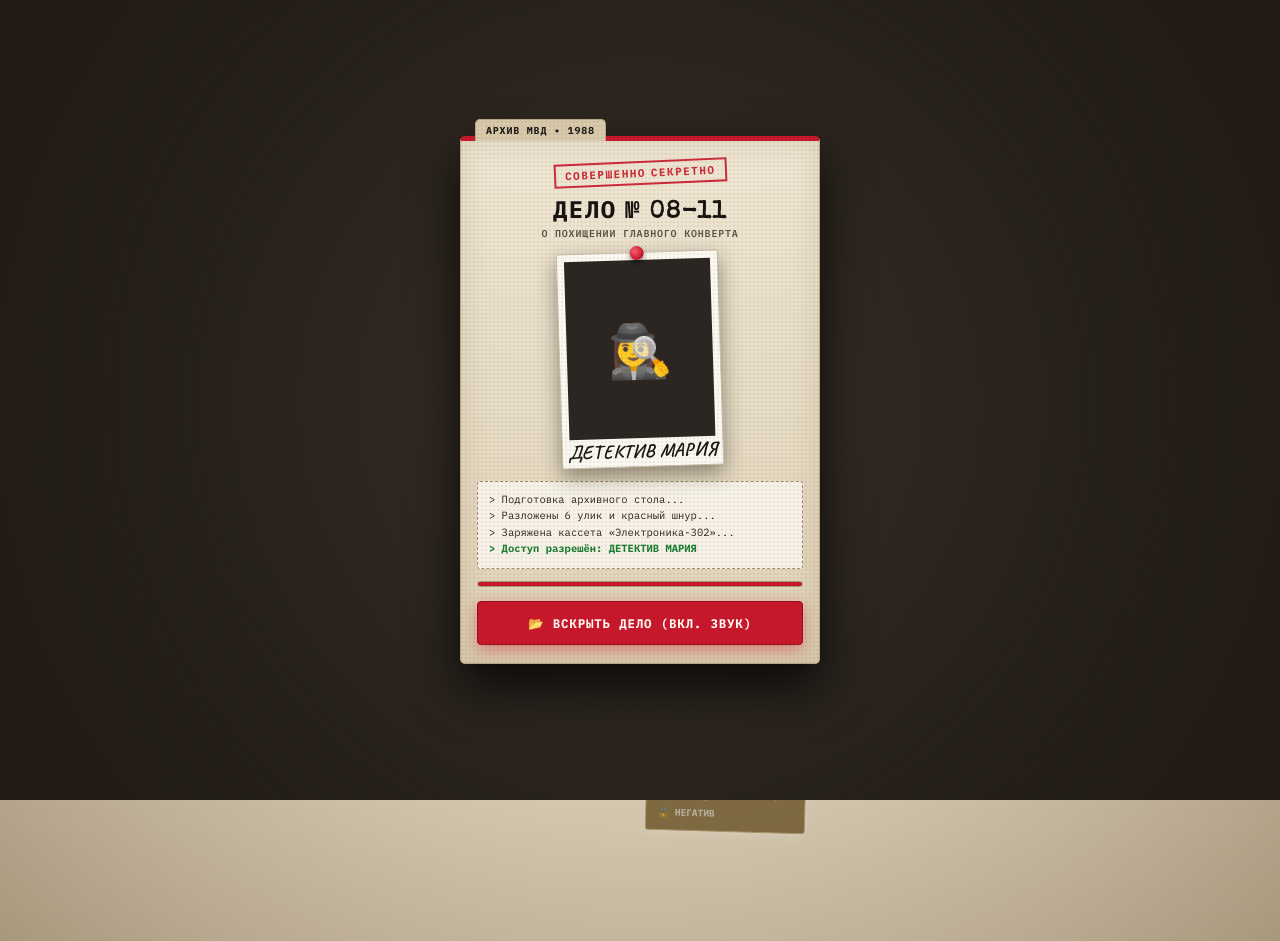
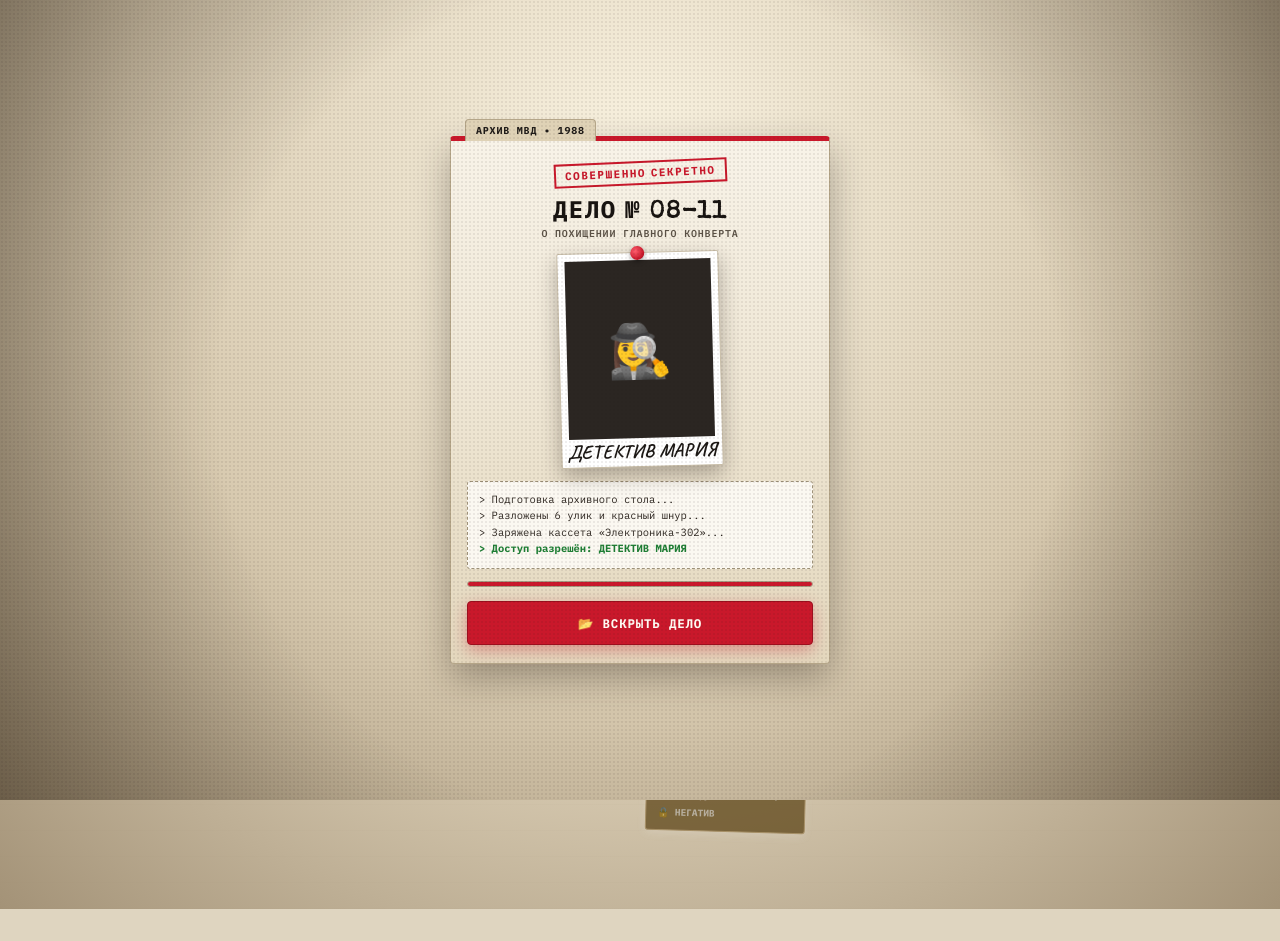
Before and after one commit to andrewldnr-glitch/detective-maria, a plain HTML site: page index.html in a window 1280 px wide. After the commit the page ends 909 px from the top, so only its background shows below. Drawn offline with nearby package versions, Linux system fonts and the light colour scheme.

Commit message:
Add files via upload

```diff
--- a/app.js
+++ b/app.js
@@ -3,14 +3,13 @@ if (tg) {
   tg.ready();
   tg.expand();
   try {
-    tg.setHeaderColor('#e6dcc6');
+    tg.setHeaderColor('#ebe2ce');
     tg.setBackgroundColor('#dfd5c0');
   } catch (e) {}
 }
 
-const STORAGE_KEY = 'detective_maria_state_v4';
+const STORAGE_KEY = 'detective_maria_state_v5';
 
-// Конфигурация 6 разноформатных улик на «живом столе»
 const STAGES = [
   {
     id: 0,
@@ -164,7 +163,6 @@ const progressBarEl = document.getElementById('tape-progress-bar');
 const audioHintEl = document.getElementById('audio-status-hint');
 const tapeFileLabel = document.getElementById('tape-file-label');
 
-// Автоподхват GIF / JPG / MP4 на загрузочном экране
 function initSplashAvatarMedia() {
   const imgEl = document.getElementById('splash-avatar-img');
   const videoEl = document.getElementById('splash-avatar-video');
@@ -211,7 +209,7 @@ function initSplashScreen() {
     line4.classList.remove('hidden');
     enterBtn.disabled = false;
     enterBtn.classList.add('ready');
-    enterBtn.textContent = '📂 ВСКРЫТЬ ДЕЛО (ВКЛ. ЗВУК)';
+    enterBtn.textContent = '📂 ВСКРЫТЬ ДЕЛО';
     haptic('light');
   }, 1450);
 
@@ -315,7 +313,6 @@ function formatTime(sec) {
   return `${mins}:${secs}`;
 }
 
-// Отрисовка живого стола: провисающие красные нити (кривые Безье) + разноформатные улики
 function renderBoard() {
   boardNodesEl.innerHTML = '';
   threadsSvgEl.innerHTML = '';
@@ -329,7 +326,6 @@ function renderBoard() {
     const x2 = next.x + 80;
     const y2 = next.y;
 
-    // Контрольная точка для естественного провисания нити на столе
     const cx = (x1 + x2) / 2;
     const cy = Math.max(y1, y2) + 22;
 
@@ -536,7 +532,7 @@ playBtn.addEventListener('click', () => {
 
 function stopVoiceAudio() {
   audioEl.pause();
-  playBtn.textContent = '▶ ПУСК ЗАПИСИ (ФОН ЗАТИХНЕТ)';
+  playBtn.textContent = '▶ ПУСК ЗАПИСИ';
   playBtn.classList.remove('playing');
   reelLeft.classList.remove('spinning');
   reelRight.classList.remove('spinning');
@@ -604,7 +600,6 @@ document.getElementById('reset-progress-btn').addEventListener('click', () => {
   }
 });
 
-// Старт приложения
 loadState();
 renderBoard();
 initSplashScreen();
--- a/index.html
+++ b/index.html
@@ -11,12 +11,12 @@
   <link rel="stylesheet" href="style.css" />
 </head>
 <body>
-  <!-- Эффект лампы, бумажной фактуры и виньетки -->
+  <!-- Тёплый свет лампы и фактура матовой архивной бумаги по всему экрану -->
   <div class="lamp-glow"></div>
   <div class="paper-grain"></div>
   <div class="vignette"></div>
 
-  <!-- ЗАГРУЗОЧНЫЙ ЭКРАН (Архивная папка + встроенная GIF Детектива Марии) -->
+  <!-- ЗАГРУЗОЧНЫЙ ЭКРАН -->
   <div id="splash-screen" class="splash-screen">
     <div class="splash-folder">
       <div class="folder-tab">АРХИВ МВД • 1988</div>
@@ -24,7 +24,7 @@
       <h1 class="splash-title">ДЕЛО № 08-11</h1>
       <p class="splash-subtitle">О ПОХИЩЕНИИ ГЛАВНОГО КОНВЕРТА</p>
 
-      <!-- Полароид-карточка с встроенной GIF-анимацией -->
+      <!-- Полароид с анимированной GIF Детектива Марии -->
       <div class="splash-avatar-frame" id="splash-avatar-frame">
         <div class="avatar-pin"></div>
         <img id="splash-avatar-img" class="splash-avatar-media" src="assets/detective.gif" alt="Детектив Мария" />
@@ -62,7 +62,7 @@
   <!-- Фоновая детективная музыка -->
   <audio id="bg-music" src="assets/bgm.mp3" loop preload="auto"></audio>
 
-  <!-- Верхняя панель: Бирка дела + Шифр сейфа на перфокарте -->
+  <!-- Верхняя панель -->
   <header class="case-header">
     <div class="case-title-row">
       <div class="title-left">
@@ -73,7 +73,7 @@
       <span class="stamp-secret">СЕКРЕТНО</span>
     </div>
     <div class="safe-code-box">
-      <div class="safe-label">КОДОВАЯ ФРАЗА СЕЙФА (ОТПЕЧАТОК ЛИТЕР):</div>
+      <div class="safe-label">КОДОВАЯ ФРАЗА СЕЙФА:</div>
       <div class="code-slots" id="code-slots">
         <div class="code-slot" data-word="ВИСКА">????</div>
         <div class="code-slot" data-word="БАРСА">????</div>
@@ -86,23 +86,18 @@
   <!-- ЖИВОЙ СТОЛ НА МАТОВОЙ АРХИВНОЙ БУМАГЕ -->
   <main class="board-wrapper">
     <div class="board-container" id="board-container">
-      <!-- Фоновые пометки карандашом на бумаге -->
       <div class="desk-pencil-note note-top">Арх. лист № 1988-М • Не сгибать</div>
       <div class="desk-pencil-note note-mid">Сверить показания Кучерявого!</div>
       <div class="desk-pencil-note note-bot">Улика № 5 → проверить частоту</div>
 
-      <!-- Провисающие красные нити (кривые Безье) -->
       <svg class="threads-svg" id="threads-svg" viewBox="0 0 360 760" preserveAspectRatio="none"></svg>
-
-      <!-- Разноформатные карточки-улики на столе -->
       <div class="nodes-layer" id="nodes-layer"></div>
     </div>
   </main>
 
-  <!-- Модальное окно активного этапа (Допрос / Улика) -->
+  <!-- Модальное окно активного этапа -->
   <div id="stage-modal" class="modal-backdrop hidden" role="dialog" aria-modal="true">
     <div class="dossier-card">
-      <div class="dossier-clip"></div>
       <button id="close-modal" class="close-btn" aria-label="Закрыть">✕</button>
 
       <div class="dossier-header">
@@ -133,7 +128,7 @@
           <div class="reel right-reel" id="reel-right">⚙</div>
         </div>
         <div class="cassette-controls">
-          <button id="play-btn" class="tape-btn">▶ ПУСК ЗАПИСИ (ФОН ЗАТИХНЕТ)</button>
+          <button id="play-btn" class="tape-btn">▶ ПУСК ЗАПИСИ</button>
         </div>
         <div id="audio-status-hint" class="audio-status-hint hidden"></div>
         <audio id="stage-audio" preload="metadata"></audio>
--- a/style.css
+++ b/style.css
@@ -1,13 +1,11 @@
 :root {
   --paper-base: #dfd5c0;
-  --paper-shade: #cbbd9f;
   --paper-card: #f5efe2;
   --ink-dark: #1f1b18;
   --ink-muted: #5c5347;
   --red-thread: #c9182b;
   --red-bright: #e61c32;
-  --red-glow: rgba(201, 24, 43, 0.45);
-  --tape-yellow: rgba(232, 213, 152, 0.72);
+  --tape-yellow: rgba(232, 213, 152, 0.75);
 }
 
 * {
@@ -17,26 +15,26 @@
   -webkit-tap-highlight-color: transparent;
 }
 
-body {
+html, body {
+  width: 100%;
+  min-height: 100vh;
   background-color: var(--paper-base);
   background-image:
-    radial-gradient(circle at 50% 24%, rgba(255, 248, 231, 0.75) 0%, rgba(214, 199, 171, 0.55) 55%, rgba(158, 141, 114, 0.85) 100%),
-    repeating-linear-gradient(0deg, rgba(60, 48, 34, 0.03) 0px, rgba(60, 48, 34, 0.03) 1px, transparent 1px, transparent 26px);
+    radial-gradient(circle at 50% 22%, rgba(255, 249, 232, 0.8) 0%, rgba(216, 201, 173, 0.55) 55%, rgba(155, 137, 109, 0.88) 100%),
+    repeating-linear-gradient(0deg, rgba(60, 48, 34, 0.035) 0px, rgba(60, 48, 34, 0.035) 1px, transparent 1px, transparent 26px);
   color: var(--ink-dark);
   font-family: 'IBM Plex Mono', monospace;
-  min-height: 100vh;
   overflow-x: hidden;
   position: relative;
-  padding-bottom: 36px;
 }
 
-/* Тёплый свет настольной лампы */
+/* Тёплый свет лампы */
 .lamp-glow {
   position: fixed;
   inset: 0;
   pointer-events: none;
   z-index: 1;
-  background: radial-gradient(circle at 50% 18%, rgba(255, 243, 210, 0.35), transparent 65%);
+  background: radial-gradient(circle at 50% 18%, rgba(255, 244, 214, 0.42), transparent 65%);
 }
 
 /* Фактура матовой архивной бумаги */
@@ -45,30 +43,32 @@ body {
   inset: 0;
   pointer-events: none;
   z-index: 90;
-  opacity: 0.07;
+  opacity: 0.075;
   background-image: radial-gradient(#2b2116 0.9px, transparent 0);
   background-size: 4px 4px;
 }
 
-/* Мягкое затемнение по краям стола */
 .vignette {
   position: fixed;
   inset: 0;
   pointer-events: none;
   z-index: 89;
-  background: radial-gradient(circle at center, transparent 58%, rgba(45, 36, 25, 0.42) 100%);
+  background: radial-gradient(circle at center, transparent 56%, rgba(45, 36, 25, 0.42) 100%);
 }
 
-/* ЗАГРУЗОЧНЫЙ ЭКРАН (АРХИВНАЯ ПАПКА + GIF ДЕТЕКТИВА) */
+/* ЭКРАН ЗАГРУЗКИ (НА ВСЮ ШИРИНУ БЕЗ ЧЁРНЫХ ПОЛОС ПО БОКАМ) */
 .splash-screen {
   position: fixed;
   inset: 0;
   z-index: 85;
-  background: radial-gradient(circle at center, #383028 0%, #1a1612 100%);
+  background-color: var(--paper-base);
+  background-image:
+    radial-gradient(circle at 50% 22%, rgba(255, 249, 232, 0.85) 0%, rgba(212, 196, 167, 0.65) 58%, rgba(146, 128, 100, 0.9) 100%),
+    repeating-linear-gradient(0deg, rgba(60, 48, 34, 0.035) 0px, rgba(60, 48, 34, 0.035) 1px, transparent 1px, transparent 26px);
   display: flex;
   align-items: center;
   justify-content: center;
-  padding: 14px;
+  padding: 16px 12px;
   overflow-y: auto;
   transition: opacity 0.55s ease, transform 0.55s ease;
 }
@@ -81,15 +81,15 @@ body {
 
 .splash-folder {
   width: 100%;
-  max-width: 360px;
-  background: #e9dfc9;
-  background-image: linear-gradient(180deg, #efe6d3 0%, #dfd2b6 100%);
+  max-width: 380px;
+  background: #f3ecdc;
+  background-image: linear-gradient(180deg, #f8f3e8 0%, #e4d8be 100%);
   border: 1px solid #b5a689;
   border-top: 5px solid var(--red-thread);
-  border-radius: 5px;
+  border-radius: 4px;
   padding: 20px 16px 18px;
   position: relative;
-  box-shadow: 0 22px 50px rgba(0, 0, 0, 0.78), inset 0 0 30px rgba(139, 118, 86, 0.2);
+  box-shadow: 0 14px 36px rgba(34, 26, 18, 0.35);
   text-align: center;
   color: var(--ink-dark);
 }
@@ -98,14 +98,14 @@ body {
   position: absolute;
   top: -22px;
   left: 14px;
-  background: #d8c9ab;
+  background: #dfd2b6;
   border: 1px solid #b5a689;
   border-bottom: none;
   color: var(--ink-dark);
   font-size: 10px;
   font-weight: 700;
   padding: 4px 10px;
-  border-radius: 5px 5px 0 0;
+  border-radius: 4px 4px 0 0;
   letter-spacing: 0.8px;
 }
 
@@ -120,7 +120,6 @@ body {
   transform: rotate(-2.5deg);
   letter-spacing: 1.5px;
   margin-bottom: 8px;
-  opacity: 0.9;
 }
 
 .splash-title {
@@ -139,17 +138,17 @@ body {
   margin-bottom: 12px;
 }
 
-/* Полароид-рамка с GIF-анимацией Детектива Марии */
+/* Полароид с GIF-анимацией Детектива Марии */
 .splash-avatar-frame {
   position: relative;
   width: 162px;
   height: 215px;
   margin: 0 auto 14px;
-  background: #fbf8f1;
+  background: #ffffff;
   padding: 7px 7px 28px;
   border-radius: 2px;
-  transform: rotate(-1.8deg);
-  box-shadow: 0 8px 20px rgba(34, 26, 18, 0.45);
+  transform: rotate(-1.5deg);
+  box-shadow: 0 8px 20px rgba(34, 26, 18, 0.32);
   border: 1px solid #c9bea8;
 }
 
@@ -158,7 +157,7 @@ body {
   height: 14px;
   border-radius: 50%;
   background: radial-gradient(circle at 35% 35%, #ff5e6e, var(--red-thread) 65%, #7a0915);
-  box-shadow: 0 3px 5px rgba(0, 0, 0, 0.45);
+  box-shadow: 0 2px 5px rgba(0, 0, 0, 0.35);
   position: absolute;
   top: -7px;
   left: 50%;
@@ -172,7 +171,7 @@ body {
   object-fit: cover;
   border: 1px solid #b8ad98;
   display: block;
-  background: #1a1816;
+  background: #231f1b;
 }
 
 .splash-avatar-media.hidden {
@@ -205,7 +204,7 @@ body {
 }
 
 .splash-terminal {
-  background: #f7f2e7;
+  background: #fbf8f1;
   border: 1px dashed #9e9178;
   border-radius: 3px;
   padding: 9px 11px;
@@ -263,7 +262,7 @@ body {
   color: #fffaf2;
   border-color: #9c0f1e;
   cursor: pointer;
-  box-shadow: 0 5px 16px rgba(201, 24, 43, 0.45);
+  box-shadow: 0 5px 16px rgba(201, 24, 43, 0.38);
 }
 
 /* ВЕРХНЯЯ ПАНЕЛЬ НА БУМАЖНОМ СТОЛЕ */
@@ -271,7 +270,7 @@ body {
   position: sticky;
   top: 0;
   z-index: 30;
-  background: rgba(230, 220, 198, 0.94);
+  background: rgba(235, 226, 206, 0.95);
   backdrop-filter: blur(6px);
   border-bottom: 2px solid #b5a689;
   box-shadow: 0 4px 14px rgba(45, 36, 25, 0.14);
@@ -373,12 +372,12 @@ body {
   box-shadow: 0 2px 6px rgba(201, 24, 43, 0.22);
 }
 
-/* ЖИВОЙ СТОЛ (760px по высоте для свободной раскладки улик) */
+/* ЖИВОЙ СТОЛ */
 .board-wrapper {
   width: 100%;
   display: flex;
   justify-content: center;
-  padding: 6px 0 28px;
+  padding: 6px 0 32px;
   position: relative;
   z-index: 2;
 }
@@ -391,33 +390,18 @@ body {
   user-select: none;
 }
 
-/* Пометки карандашом прямо на матовой бумаге стола */
 .desk-pencil-note {
   position: absolute;
   font-family: 'Caveat', cursive;
   font-size: 16px;
-  color: rgba(68, 57, 44, 0.48);
+  color: rgba(68, 57, 44, 0.52);
   pointer-events: none;
   z-index: 1;
 }
 
-.note-top {
-  top: 6px;
-  right: 14px;
-  transform: rotate(2deg);
-}
-
-.note-mid {
-  top: 238px;
-  right: 18px;
-  transform: rotate(-3deg);
-}
-
-.note-bot {
-  top: 500px;
-  right: 16px;
-  transform: rotate(2.5deg);
-}
+.note-top { top: 6px; right: 14px; transform: rotate(2deg); }
+.note-mid { top: 238px; right: 18px; transform: rotate(-3deg); }
+.note-bot { top: 500px; right: 16px; transform: rotate(2.5deg); }
 
 .threads-svg {
   position: absolute;
@@ -429,7 +413,7 @@ body {
 }
 
 .thread-line {
-  stroke: rgba(92, 83, 71, 0.42);
+  stroke: rgba(92, 83, 71, 0.45);
   stroke-width: 1.8;
   stroke-dasharray: 5 5;
   fill: none;
@@ -450,7 +434,7 @@ body {
   z-index: 2;
 }
 
-/* РАЗНОФОРМАТНЫЕ УЛИКИ НА ЖИВОМ СТОЛЕ */
+/* РАЗНОФОРМАТНЫЕ КАРТОЧКИ-УЛИКИ НА ЖИВОМ СТОЛЕ */
 .board-node {
   position: absolute;
   width: 160px;
@@ -464,7 +448,6 @@ body {
   transform: scale(0.97) !important;
 }
 
-/* 1. Вырванный блокнотный листок (Пролог) */
 .shape-note {
   background: #fdf9ee;
   background-image: repeating-linear-gradient(180deg, transparent 0px, transparent 17px, rgba(93, 138, 168, 0.22) 18px);
@@ -473,7 +456,6 @@ body {
   border-radius: 2px;
 }
 
-/* 2. Полароид-снимок (Стендап с душком) */
 .shape-polaroid {
   background: #fcfaf4;
   border: 1px solid #cfc4ae;
@@ -481,7 +463,6 @@ body {
   border-radius: 2px;
 }
 
-/* 3. Кассета VHS / Архивная карточка (Бригада) */
 .shape-cassette {
   background: #262320;
   color: #f4ede0;
@@ -489,21 +470,15 @@ body {
   border-top: 8px solid #b82937;
   border-radius: 4px;
 }
-.shape-cassette .node-name {
-  color: #fffaf0;
-}
-.shape-cassette .node-status {
-  color: #cfc3b0;
-}
+.shape-cassette .node-name { color: #fffaf0; }
+.shape-cassette .node-status { color: #cfc3b0; }
 
-/* 4. Старый кинобилет с перфорацией (Билет в прошлое) */
 .shape-ticket {
   background: #ebd3a7;
   border: 1.5px dashed #8c6d3f;
   border-radius: 6px;
 }
 
-/* 5. Бланк радиоперехвата (Частота BTS & Cortis) */
 .shape-radio {
   background: #ebe7dc;
   border: 1px solid #8f897a;
@@ -511,21 +486,18 @@ body {
   border-radius: 1px;
 }
 
-/* 6. Крафтовый конверт с сургучной печатью (Финал) */
 .shape-envelope {
   background: #d9b98c;
   border: 1px solid #9c7a4c;
   border-radius: 3px;
 }
 
-/* ЭФФЕКТ ФОТОНЕГАТИВА ДЛЯ НЕРАСКРЫТЫХ УЛИК */
 .board-node.locked {
-  filter: invert(0.92) hue-rotate(185deg) contrast(1.1) opacity(0.72);
+  filter: invert(0.92) hue-rotate(185deg) contrast(1.1) opacity(0.75);
   cursor: not-allowed;
-  box-shadow: 0 3px 8px rgba(0, 0, 0, 0.25);
+  box-shadow: 0 3px 8px rgba(0, 0, 0, 0.22);
 }
 
-/* Активная улика пульсирует красным ореолом */
 .board-node.available {
   box-shadow: 0 8px 22px rgba(201, 24, 43, 0.42), 0 0 0 2px var(--red-thread);
   z-index: 4;
@@ -535,7 +507,6 @@ body {
   opacity: 0.96;
 }
 
-/* Канцелярская кнопка (Pin) */
 .pin {
   width: 14px;
   height: 14px;
@@ -554,7 +525,6 @@ body {
   background: radial-gradient(circle at 35% 35%, #ff6373, var(--red-thread) 65%, #7a0915);
 }
 
-/* Полоска полупрозрачного скотча на части карточек */
 .scotch-tape {
   position: absolute;
   top: -7px;
@@ -576,9 +546,7 @@ body {
   letter-spacing: 0.5px;
 }
 
-.shape-cassette .node-step {
-  color: #ff6b7a;
-}
+.shape-cassette .node-step { color: #ff6b7a; }
 
 .node-name {
   font-family: 'Special Elite', 'IBM Plex Mono', monospace;
@@ -596,9 +564,7 @@ body {
   line-height: 1.1;
 }
 
-.shape-cassette .node-handnote {
-  color: #d4c7b4;
-}
+.shape-cassette .node-handnote { color: #d4c7b4; }
 
 .node-status {
   margin-top: 6px;
@@ -607,7 +573,7 @@ body {
   color: var(--ink-muted);
 }
 
-/* МОДАЛЬНОЕ ОКНО КАРТОЧКИ ДОСЬЕ (ТАКЖЕ В СТИЛЕ АРХИВНОГО ЛИСТА) */
+/* МОДАЛЬНОЕ ОКНО КАРТОЧКИ ДОСЬЕ */
 .modal-backdrop {
   position: fixed;
   inset: 0;
@@ -620,9 +586,7 @@ body {
   padding: 10px;
 }
 
-.modal-backdrop.hidden {
-  display: none;
-}
+.modal-backdrop.hidden { display: none; }
 
 .dossier-card {
   width: 100%;
@@ -671,7 +635,6 @@ body {
   color: #181411;
 }
 
-/* Полароид внутри дела */
 .polaroid-frame {
   background: #ffffff;
   padding: 9px 9px 8px;
@@ -703,9 +666,7 @@ body {
   display: block;
 }
 
-.polaroid-real-img.hidden {
-  display: none;
-}
+.polaroid-real-img.hidden { display: none; }
 
 .polaroid-caption {
   font-family: 'Caveat', cursive;
@@ -716,7 +677,6 @@ body {
   margin-top: 5px;
 }
 
-/* Кассетный диктофон Электроника-302 (контрастный ретро-корпус на бумаге) */
 .cassette-player {
   background: #262320;
   color: #f2eadc;
@@ -754,9 +714,7 @@ body {
   line-height: 1;
 }
 
-.reel.spinning {
-  animation: spinReel 1.5s linear infinite;
-}
+.reel.spinning { animation: spinReel 1.5s linear infinite; }
 
 @keyframes spinReel {
   100% { transform: rotate(360deg); }
@@ -803,11 +761,8 @@ body {
   text-align: center;
 }
 
-.audio-status-hint.hidden {
-  display: none;
-}
+.audio-status-hint.hidden { display: none; }
 
-/* Текст дела и варианты ответа */
 .dossier-desc {
   font-size: 12.5px;
   line-height: 1.52;
@@ -882,11 +837,8 @@ body {
   box-shadow: 0 4px 14px rgba(201, 24, 43, 0.4);
 }
 
-.primary-action-btn.hidden {
-  display: none;
-}
+.primary-action-btn.hidden { display: none; }
 
-/* Финальный вердикт */
 .final-banner {
   background: #fbf6ea;
   border: 2px solid var(--red-thread);
@@ -906,7 +858,6 @@ body {
   letter-spacing: 0.5px;
 }
 
-/* Анимация поезда */
 .train-overlay {
   position: fixed;
   inset: 0;
@@ -921,9 +872,7 @@ body {
   text-align: center;
 }
 
-.train-overlay.hidden {
-  display: none;
-}
+.train-overlay.hidden { display: none; }
 
 .red-strobe {
   position: absolute;
```
